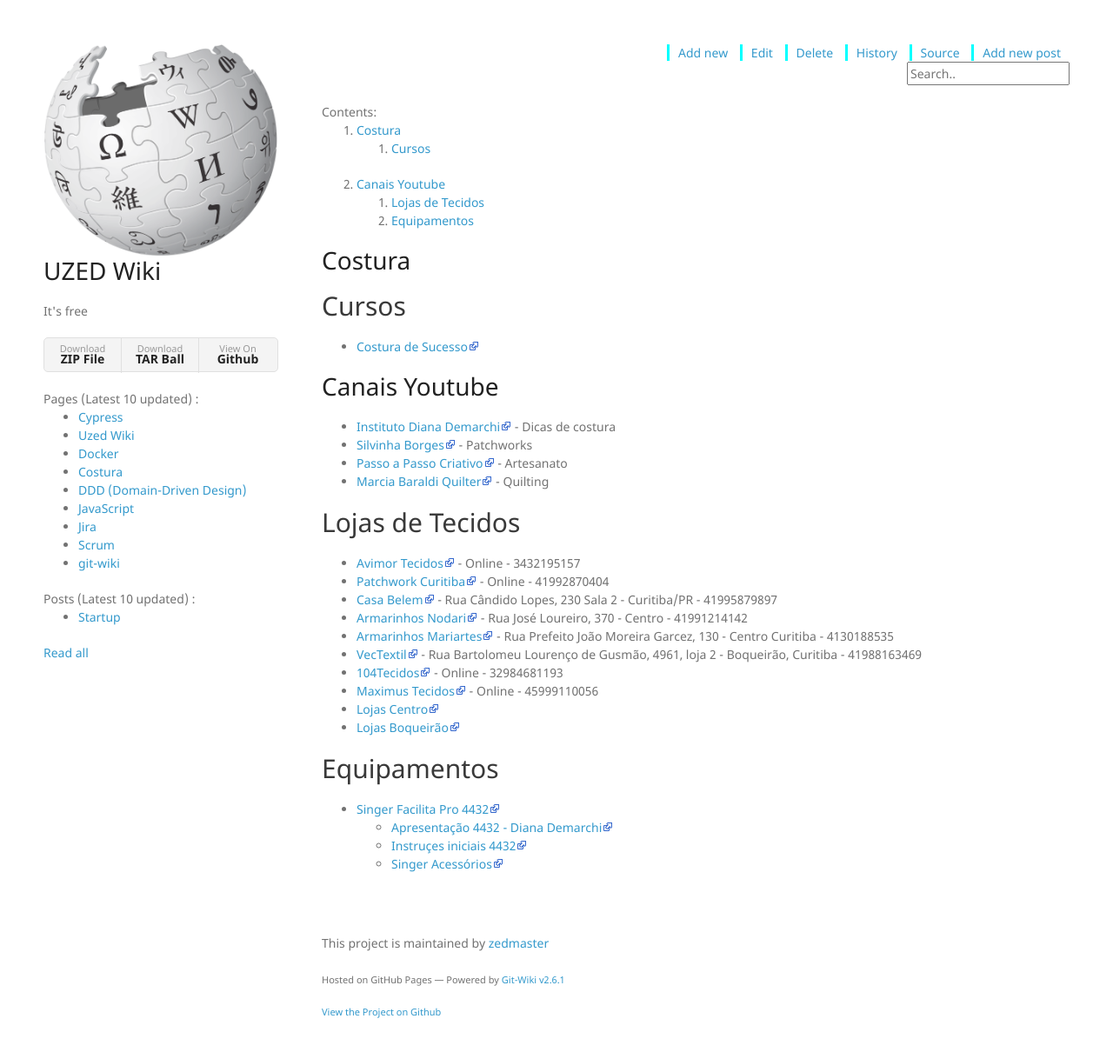
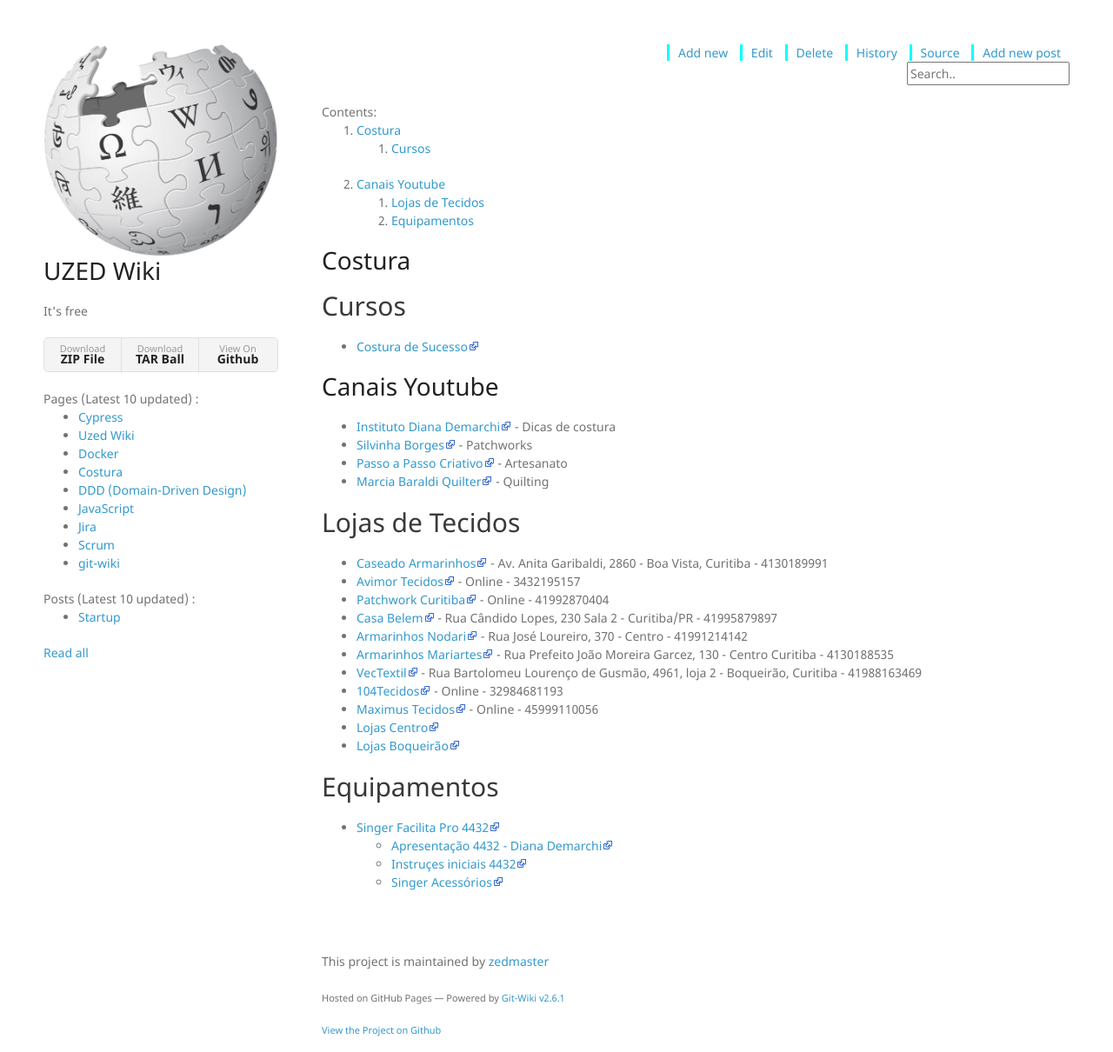
Before and after one commit to zedmaster/wiki, a Jekyll site: the page built from wiki/costura.md, in a window 1280 px wide. Shown: the whole page at 87% size. Built offline with Jekyll 4.4.1, drawn with Linux system fonts in a browser that asks for light colours; nearby versions of some CDN libraries; our own code applies the rules of GitHub Pages for plain Markdown files; before the commit the page ends 1189 px from its top, so only the background shows below that.

Commit message:
Update costura.md

```diff
--- a/wiki/costura.md
+++ b/wiki/costura.md
@@ -15,6 +15,7 @@
 
 ## Lojas de Tecidos
 
+* [Caseado Armarinhos](https://www.instagram.com/caseadoarmarinhos/) - Av. Anita Garibaldi, 2860 - Boa Vista, Curitiba - 4130189991
 * [Avimor Tecidos](https://www.avimortecidos.com.br/) - Online - 3432195157
 * [Patchwork Curitiba](https://www.patchworkcuritiba.com.br/) - Online - 41992870404
 * [Casa Belem](https://www.casabelem.com.br/) - Rua Cândido Lopes, 230 Sala 2 - Curitiba/PR - 41995879897
```
